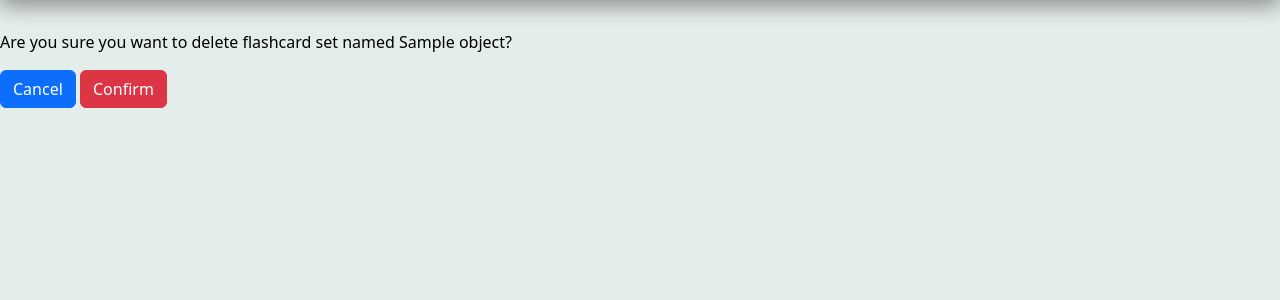
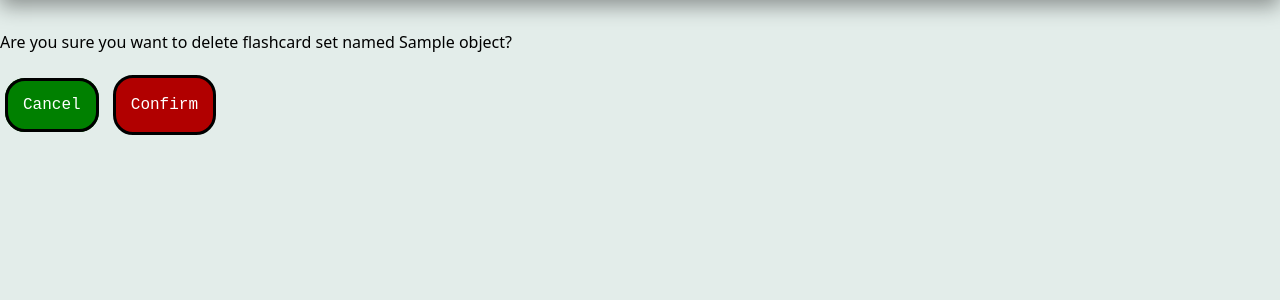
Before and after one commit to W2YUCR/CS180-Project, a Django app: template decks/templates/decks/deck_confirm_delete.html in a window 1280 px wide. Shown: the part 104-404 px from the top of the page. Run offline with Django 5.2, Linux system fonts and the light colour scheme; the template is opened without the code that fills it: most values are stand-ins (such as "Sample title", 1, 10 or a date in 2020).

Commit message:
Fixed the buttons of the deck confirm delete page.

```diff
--- a/core/static/core/deck_confirm_delete.css
+++ b/core/static/core/deck_confirm_delete.css
@@ -1,13 +1,23 @@
-.btn btn-primary btn-cancel {
-    color: black;
-    background-color: #c8d2cf;
-    border: 2px solid black;
+.btn-btn-primary-btn-cancel {
+    background-color: green;
+    color: white;
+    border: 3px solid black;
+    border-radius: 20px;
+    padding: 15px;
+    margin: 5px;
+    font-family: "Courier New";
+    text-decoration: none;
 }
 
-.btn btn-danger btn-confirm {
-    color: black;
-    background-color: #BFD0CD;
-    border: 2px solid black;
+.btn-btn-danger-btn-confirm {
+    background-color: rgb(177, 0, 0);
+    color: white;
+    border: 3px solid black;
+    border-radius: 20px;
+    padding: 15px;
+    margin: 5px;
+    font-family: "Courier New";
+    text-decoration: none;
 }
 
 .delete-deck-form {
--- a/decks/templates/decks/deck_confirm_delete.html
+++ b/decks/templates/decks/deck_confirm_delete.html
@@ -6,7 +6,7 @@
         {% csrf_token %}
         <p class="delete-deck-form">Are you sure you want to delete flashcard set named {{ object.name }}?</p>
         {{ form }}
-        <a href="{{ object.get_absolute_url }}" class="btn btn-primary btn-cancel">Cancel</a>
-        <input type="submit" value="Confirm" class="btn btn-danger btn-confirm">
+        <a href="{{ object.get_absolute_url }}" class="btn-btn-primary-btn-cancel">Cancel</a>
+        <input type="submit" value="Confirm" class="btn-btn-danger-btn-confirm">
     </form>
 {% endblock content %}
```
